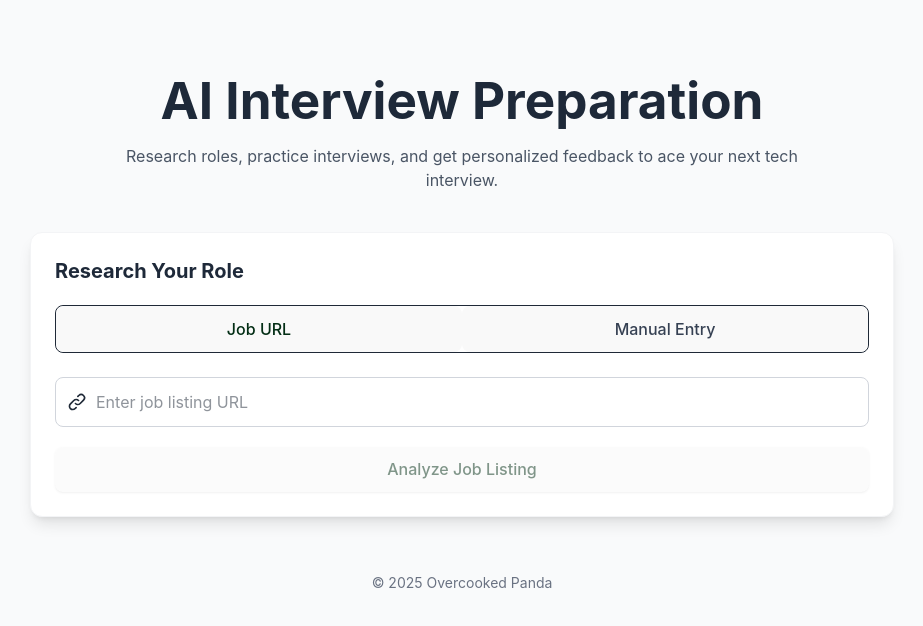
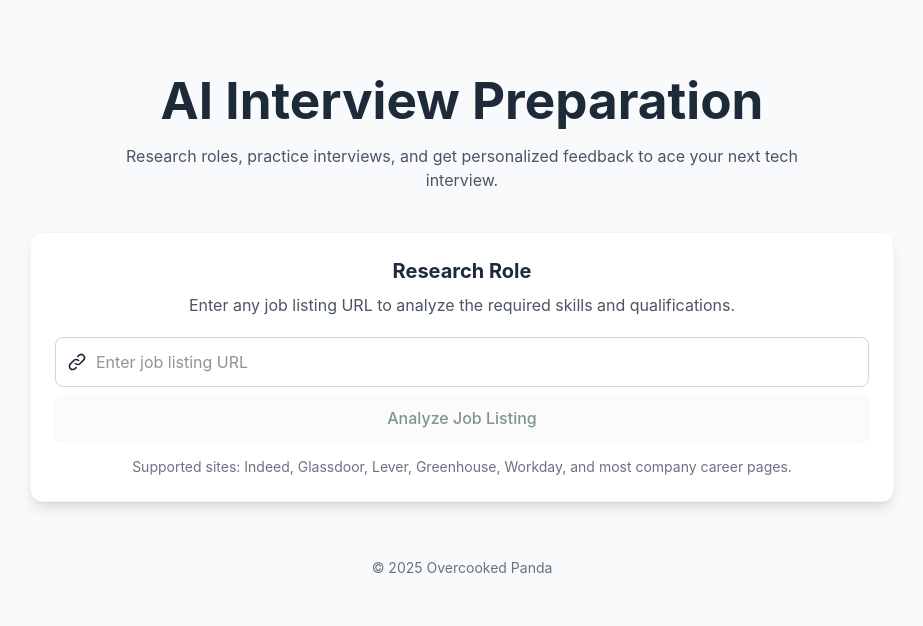
Before and after one commit to overcookedpanda/ai-job-search-agent, a React (Vite) app: page / in a window 1280 px wide. Shown: the top 626 px of the page, without its empty margins (178-1101 px from the left). Built offline with nearby package versions, Linux system fonts and the light colour scheme; no server answers.

Commit message:
add url check

```diff
--- a/src/components/JobResearch.jsx
+++ b/src/components/JobResearch.jsx
@@ -1,47 +1,78 @@
 import { useState } from 'react';
 
 export default function JobResearch({ onSubmit, isLoading }) {
-  const [activeTab, setActiveTab] = useState('url');
   const [jobUrl, setJobUrl] = useState('');
+  const [urlError, setUrlError] = useState('');
+
+  const validateJobUrl = (url) => {
+    // Check if URL is valid
+    try {
+      new URL(url);
+    } catch (_) {
+      return "Please enter a valid URL";
+    }
+
+    // Check if URL is likely a job posting
+    const jobSiteDomains = [
+      'indeed.com',
+      'glassdoor.com',
+      'monster.com',
+      'ziprecruiter.com',
+      'lever.co',
+      'greenhouse.io',
+      'workday',
+      'jobs.',
+      'career',
+      'careers',
+      'apply',
+      'job-',
+      'job/',
+      'position',
+      'vacancy',
+      'recruit'
+    ];
+
+    const isLikelyJobSite = jobSiteDomains.some(domain => url.toLowerCase().includes(domain));
+
+    if (!isLikelyJobSite) {
+      return "This doesn't appear to be a job listing URL. Please enter a URL from a job board or company careers page.";
+    }
+
+    return "";
+  };
 
   const handleSubmit = (e) => {
     e.preventDefault();
-    if (jobUrl.trim()) {
+
+    if (!jobUrl.trim()) {
+      setUrlError("Please enter a URL");
+      return;
+    }
+
+    const error = validateJobUrl(jobUrl);
+    if (error) {
+      setUrlError(error);
+      return;
+    }
+
+    setUrlError('');
     onSubmit(jobUrl);
-    }
+  };
+
+  const handleUrlChange = (e) => {
+    setJobUrl(e.target.value);
+    if (urlError) setUrlError('');
   };
 
   return (
     <div className="bg-white rounded-xl shadow-lg p-6 mb-8 border border-gray-100">
-      <div className="flex justify-between items-center mb-5">
-        <h2 className="text-xl font-bold text-gray-800">Research Your Role</h2>
-        {/* Settings button removed as requested */}
+      <div className="mb-5">
+        <h2 className="text-xl font-bold text-gray-800">Research Role</h2>
+        <p className="text-gray-600 mt-2">Enter any job listing URL to analyze the required skills and qualifications.</p>
       </div>
 
-      {/* Tab Navigation */}
-      <div className="flex mb-6 border rounded-lg overflow-hidden">
-        <button
-          className={`flex-1 py-3 px-4 text-center transition-colors ${activeTab === 'url'
-            ? 'bg-mint-600 text-green-950 font-medium'
-            : 'bg-gray-50 text-gray-700 hover:bg-gray-100'}`}
-          onClick={() => setActiveTab('url')}
-        >
-          Job URL
-        </button>
-        <button
-          className={`flex-1 py-3 px-4 text-center transition-colors ${activeTab === 'manual'
-            ? 'bg-mint-600 text-green-950 font-medium'
-            : 'bg-gray-50 text-gray-700 hover:bg-gray-100'}`}
-          onClick={() => setActiveTab('manual')}
-        >
-          Manual Entry
-        </button>
-      </div>
-
-      {/* URL Input */}
-      {activeTab === 'url' && (
       <form onSubmit={handleSubmit}>
-          <div className="relative mb-5">
+        <div className="relative mb-2">
           <div className="absolute inset-y-0 left-0 flex items-center pl-3 pointer-events-none text-mint-500">
             <svg xmlns="http://www.w3.org/2000/svg" className="h-5 w-5" fill="none" viewBox="0 0 24 24" stroke="currentColor">
               <path strokeLinecap="round" strokeLinejoin="round" strokeWidth={2} d="M13.828 10.172a4 4 0 00-5.656 0l-4 4a4 4 0 105.656 5.656l1.102-1.101m-.758-4.899a4 4 0 005.656 0l4-4a4 4 0 00-5.656-5.656l-1.1 1.1" />
@@ -50,29 +81,31 @@ export default function JobResearch({ onSubmit, isLoading }) {
           <input
             type="url"
             value={jobUrl}
-              onChange={(e) => setJobUrl(e.target.value)}
+            onChange={handleUrlChange}
             placeholder="Enter job listing URL"
-              className="w-full pl-10 pr-4 py-3 border border-gray-300 rounded-lg focus:outline-none focus:ring-2 focus:ring-mint-500 focus:border-mint-500"
+            className={`w-full pl-10 pr-4 py-3 border ${urlError ? 'border-red-500' : 'border-gray-300'} rounded-lg focus:outline-none focus:ring-2 ${urlError ? 'focus:ring-red-500 focus:border-red-500' : 'focus:ring-mint-500 focus:border-mint-500'}`}
             required
           />
         </div>
+
+        {urlError && (
+          <div className="mb-4 text-red-500 text-sm">
+            {urlError}
+          </div>
+        )}
+
         <button
           type="submit"
           disabled={isLoading || !jobUrl.trim()}
           className="w-full py-3 px-4 bg-mint-600 hover:bg-mint-700 text-green-950 font-medium rounded-lg focus:outline-none focus:ring-2 focus:ring-mint-300 disabled:opacity-50 transition duration-200 shadow-sm"
         >
-            Analyze Job Listing
+          {isLoading ? 'Analyzing...' : 'Analyze Job Listing'}
         </button>
       </form>
-      )}
 
-      {/* Manual Entry (Placeholder for now) */}
-      {activeTab === 'manual' && (
-        <div className="text-center py-6 text-gray-500">
-          <p>Manual job description entry coming soon!</p>
-          <p className="mt-2 text-sm">For now, please use the Job URL tab.</p>
+      <div className="mt-4 text-sm text-gray-500">
+        <p>Supported sites: Indeed, Glassdoor, Lever, Greenhouse, Workday, and most company career pages.</p>
       </div>
-      )}
     </div>
   );
 }
```
Lines whose indentation alone changed are shown as unchanged.
